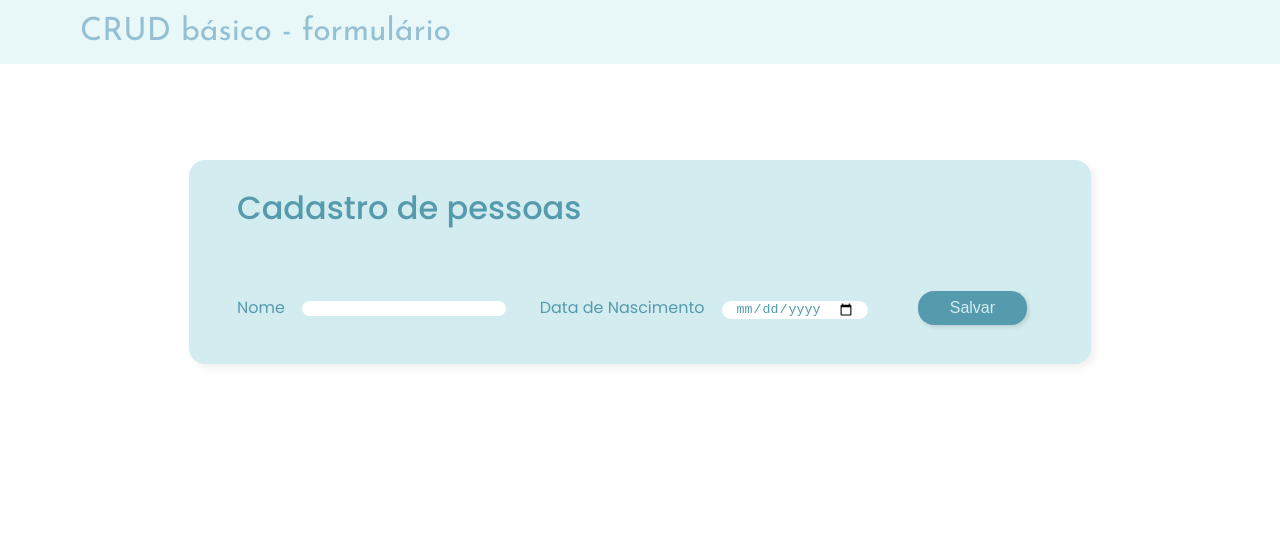
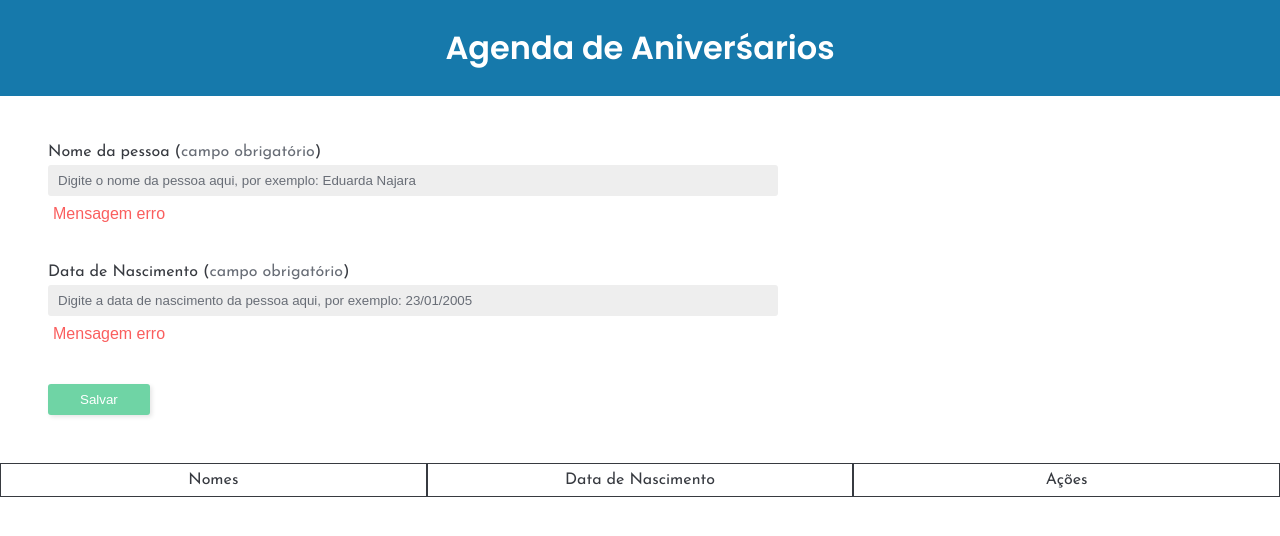
Before and after one commit to EduardaNajara/projeto-CRUD-7Days, a plain HTML site: page index.html in a window 1280 px wide. Drawn offline with Linux system fonts and the light colour scheme.

Commit message:
style: mudança de formulário para agenda

```diff
--- a/index.html
+++ b/index.html
@@ -10,37 +10,51 @@
 
   <body>
     <header class="cabecalho">
-      <h1 class="cabecalho-titulo">CRUD básico - formulário</h1>
+      <h1 class="cabecalho-titulo">Agenda de Aniverśarios</h1>
     </header>
     <section class="formulario">
       <div class="formulario-tabela">
-        <h1 class="formulario-titulo">Cadastro de pessoas</h1>
         <form class="form js-form">
-          <label for="name" class="formulario-item"
-            >Nome
+          <label for="name" class="formulario-item">
+            <p class="formulario-titulo">
+              Nome da pessoa (<span class="light">campo obrigatório</span>)
+            </p>
             <input
               class="form-field js-field"
               id="name"
-              minlength="3"
-              maxlength="26"
-              pattern="([a-zA-Z]+)"
               name="name"
-              required
-              type="text"
+              placeholder="Digite o nome da pessoa aqui, por exemplo: Eduarda Najara"
             />
+            <p class="message-error hide">Mensagem erro</p>
           </label>
-          <label for="birth-date" class="formulario-item"
-            >Data de Nascimento
+          <label for="birth-date" class="formulario-item">
+            <p class="formulario-titulo">
+              Data de Nascimento (<span class="light">campo obrigatório</span>)
+            </p>
             <input
               class="form-field js-field"
               id="birth-date"
               name="birth-date"
-              required
-              type="date"
+              placeholder="Digite a data de nascimento da pessoa aqui, por exemplo: 23/01/2005"
             />
-            <button type="submit" id="button" class="formulario-butao">Salvar</button>
+            <p class="message-error hide">Mensagem erro</p>
           </label>
+          <button type="submit" id="button" class="formulario-botao">
+            Salvar
+          </button>
         </form>
+      </div>
+    </section>
+
+    <section class="formulario-tabela">
+      <div class="result">
+        <div class="titles hide">
+          <h2 class="title-name">Nomes</h2>
+          <h2 class="title-birth">Data de Nascimento</h2>
+          <h2 class="title-actions">Ações</h2>
+        </div>
+
+        <ul class="ul-result hide"></ul>
       </div>
     </section>
   </body>
--- a/styles.css
+++ b/styles.css
@@ -1,88 +1,142 @@
-@import url('https://fonts.googleapis.com/css2?family=Poppins:ital,wght@0,100;0,200;0,300;0,400;0,500;0,600;0,700;0,800;0,900;1,100;1,200;1,300;1,400;1,500;1,600;1,700;1,800;1,900&display=swap');
-@import url('https://fonts.googleapis.com/css2?family=Josefin+Sans:ital,wght@0,100..700;1,100..700&family=Poppins:ital,wght@0,100;0,200;0,300;0,400;0,500;0,600;0,700;0,800;0,900;1,100;1,200;1,300;1,400;1,500;1,600;1,700;1,800;1,900&display=swap');
+@import url("https://fonts.googleapis.com/css2?family=Poppins:ital,wght@0,100;0,200;0,300;0,400;0,500;0,600;0,700;0,800;0,900;1,100;1,200;1,300;1,400;1,500;1,600;1,700;1,800;1,900&display=swap");
+@import url("https://fonts.googleapis.com/css2?family=Josefin+Sans:ital,wght@0,100..700;1,100..700&family=Poppins:ital,wght@0,100;0,200;0,300;0,400;0,500;0,600;0,700;0,800;0,900;1,100;1,200;1,300;1,400;1,500;1,600;1,700;1,800;1,900&display=swap");
 
 :root {
   --fundo: #ffffff;
-    --fundo-escuro: #d3ecef;
-    --fundo-claro: #e8f8f8;
-    --fonte-escuro: #559bad;
-    --fonte-claro: #95bfd2;
-    --fonte: 'Poppins';
-    --fonte-secundaria: 'Josefin Sans';
+  --fundo-escuro: #eeeeee;
+  --fundo-claro: #1679ab;
+  --fonte-escuro: #373a40;
+  --fonte-claro: #686d76;
+  --botao: #6fd4a5;
+  --botao-escuro: #4aa87c;
+  --erro: #fa5e5e;
+  --fonte: "Poppins";
+  --fonte-secundaria: "Josefin Sans";
 }
 
 body {
   background-color: var(--fundo);
-    color: var(--fonte-claro);
-    font-family: var(--fonte);
+  color: var(--fonte-escuro);
+  font-family: var(--fonte-secundaria);
   font-size: 16px;
   font-weight: 400;
 }
 
 .cabecalho {
+  font-family: var(--fonte);
   background-color: var(--fundo-claro);
-    margin: 0;
-    padding: 1em 5em;
+  padding: 32px;
+  text-align: center;
 }
 
 .cabecalho-titulo {
+  color: var(--fundo);
   font-size: 2em;
-    font-weight: 400;
-    margin: 0;
-    padding: 0;
-    font-family: var(--fonte-secundaria);
+  font-weight: 600;
 }
 
-.formulario {
+.form {
   display: flex;
   flex-direction: column;
-    align-items: center;
-    padding: 6em 0;
+  align-items: start;
+  gap: 32px;
+  padding: 48px;
 }
 
-.formulario-tabela {
-    padding: 2em 3em;
+.form-field {
   background-color: var(--fundo-escuro);
-    border-radius: 1em;
-    box-shadow: 4px 4px 8px #00000010;
+  border: none;
+  border-radius: 3px;
+  padding: 8px 10px;
+  width: 100%;
+}
+
+.form-field::placeholder {
+  color: var(--fonte-claro);
+}
+
+.formulario-item {
+  width: 60%;
 }
 
 .formulario-titulo {
-    color: var(--fonte-escuro);
-    font-size: 2em;
-    font-weight: 500;
-    margin: 0;
-    padding-bottom: 2em;
+  margin-bottom: 5px;
 }
 
-.formulario-item {
-    color: var(--fonte-escuro);
-    margin-right: 1em;
+.light {
+  color: var(--fonte-claro);
 }
 
-.form-field {
-    border-radius: 1em;
-    border: 1 solid var(--fonte-escuro);
-    background-color: var(--fundo);
-    color: var(--fonte-escuro);
-    padding: 0 1em;
-    margin: 1em;
+.formulario-botao {
+  background-color: var(--botao);
+  border: none;
+  border-radius: 3px;
+  color: var(--fundo);
+  cursor: pointer;
+  padding: 8px 32px;
+  box-shadow: 2px 2px 4px rgba(0, 0, 0, 0.1);
 }
 
-.formulario-butao {
-    background-color: var(--fonte-escuro);
-    border: none;
-    border-radius: 1em;
-    color: var(--fundo-escuro);
-    font-size: 1em;
-    font-weight: 500;
-    padding: 0.5em 2em;
-    margin-left: 2em;
-    box-shadow: 2px 2px 4px #00000020;
+.formulario-botao:active {
+  background-color: var(--botao-escuro);
+  box-shadow: 4px 4px 8px rgba(0, 0, 0, 0.1);
 }
 
-.formulario-butao:hover {
-    background-color: var(--fonte-claro);
-    color: var(--fonte-escuro);
-    box-shadow: 4px 4px 8px #00000020;
+.message-error {
+  color: var(--erro);
+  font-weight: 400;
+  font-family: Arial, Helvetica, sans-serif;
+  padding: 10px 5px;
 }
+
+.result {
+  display: grid;
+  grid-template-columns: 1fr 1fr 1fr;
+  grid-auto-rows: auto;
+  grid-template-areas:
+    "titles titles titles"
+    "ul-result ul-result ul-result";
+}
+
+.titles {
+  grid-area: titles;
+  display: grid;
+  grid-template-columns: 1fr 1fr 1fr;
+  grid-template-areas: "title-name title-birth title-actions";
+  text-align: center;
+}
+
+.title-name {
+  grid-area: title-name;
+  border: 1px solid #373a40;
+  padding: 0.5em;
+}
+
+.title-birth {
+  grid-area: title-birth;
+  border: 1px solid #373a40;
+  padding: 0.5em;
+}
+
+.title-actions {
+  grid-area: title-actions;
+  border: 1px solid #373a40;
+  padding: 0.5em;
+}
+
+.ul-result {
+  grid-area: ul-result;
+  display: grid;
+  grid-template-columns: 1fr;
+  grid-auto-rows: auto;
+  text-align: center;
+  list-style: none;
+  padding: var(--padding);
+  margin: 0;
+  gap: 1em;
+  width: var(--width-box);
+  border-radius: var(--border-radius);
+  background: rgb(136, 146, 180);
+  box-shadow: 5px 4px 15px 0px rgba(0, 0, 0, 0.2);
+  font-size: 1.5em;
+}
```
Lines whose indentation alone changed are shown as unchanged.
